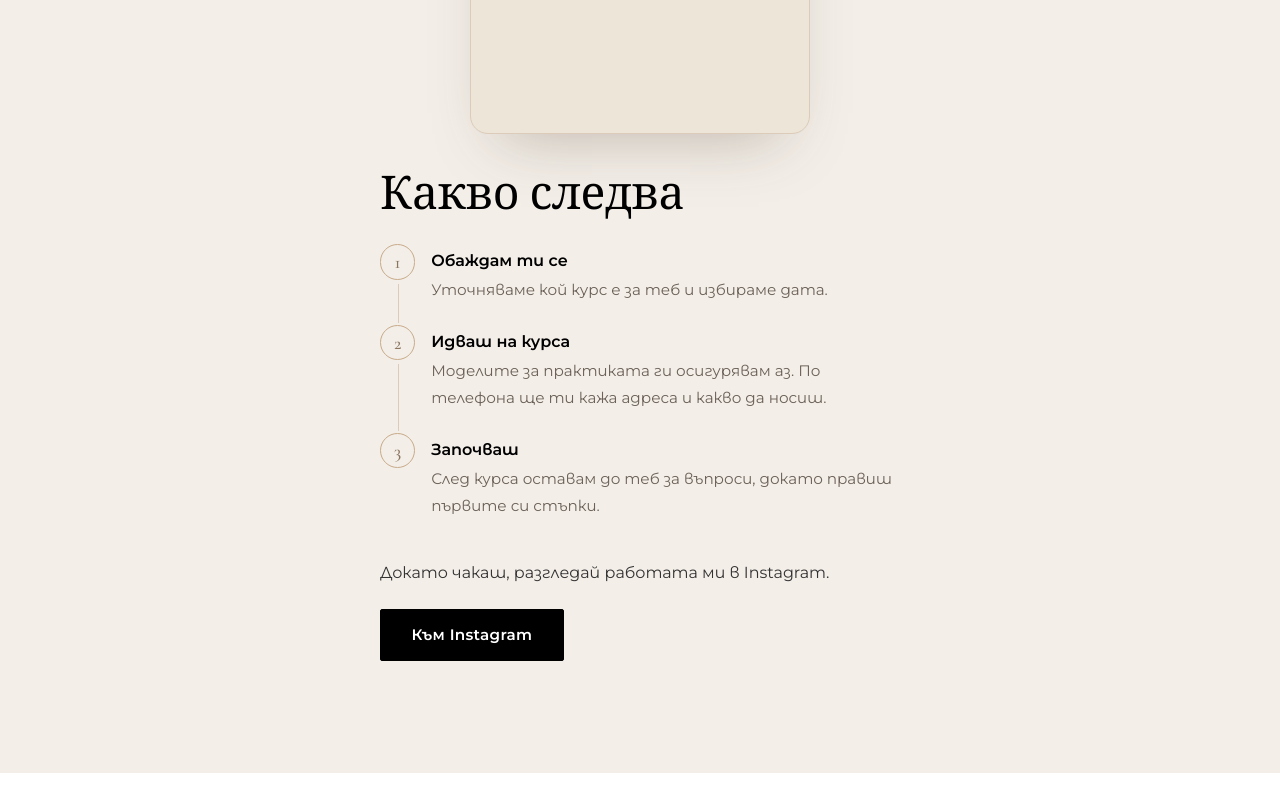
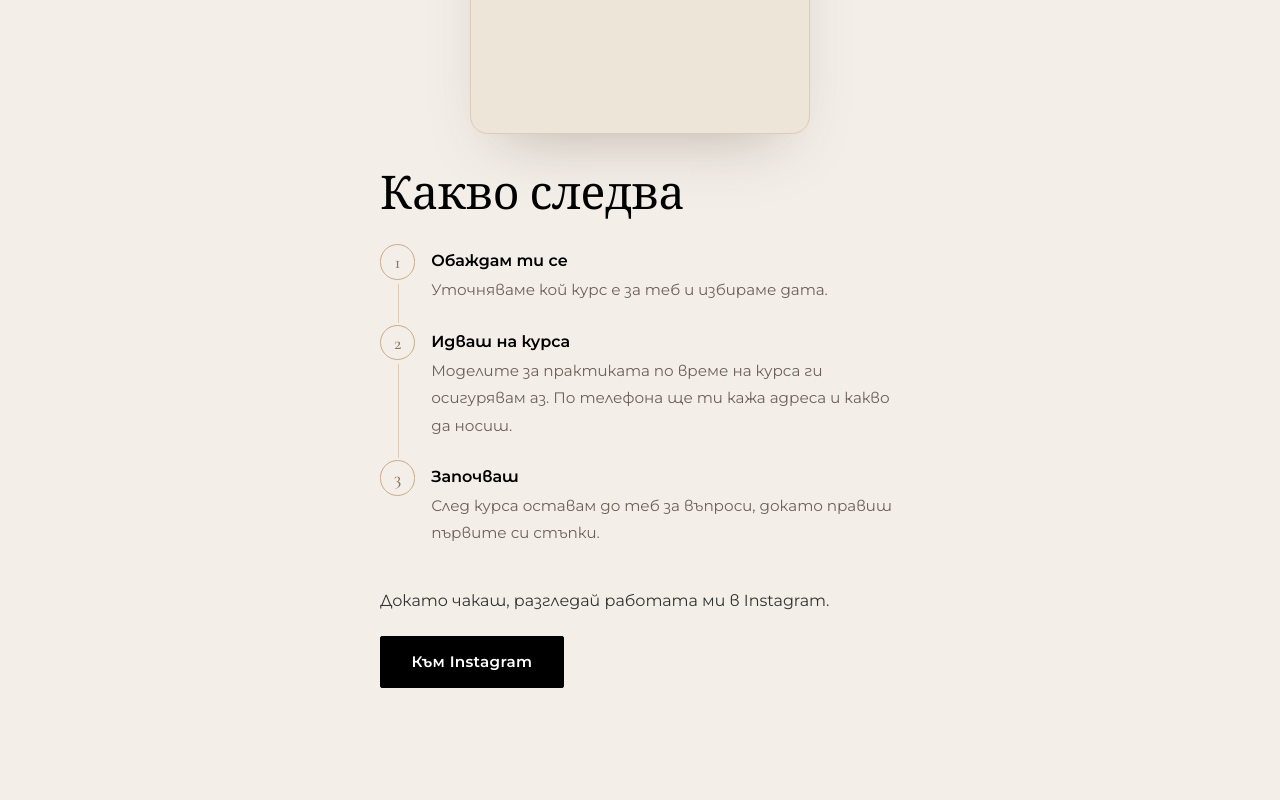
Before and after one commit to simonadzhebelova/Simona-brows, a plain HTML site: page kurs/blagodarya/index.html in a window 1280 px wide. Shown: the part 859-1659 px from the top of the page. Before the commit the page ends 1632 px from the top, so only its background shows below. Drawn offline with nearby package versions, Linux system fonts and the light colour scheme.

Commit message:
Моделите: „по време на курса“

```diff
--- a/kurs/blagodarya/index.html
+++ b/kurs/blagodarya/index.html
@@ -33,7 +33,7 @@
       <h2>Какво следва</h2>
       <ol class="steps">
         <li><strong>Обаждам ти се</strong><span>Уточняваме кой курс е за теб и избираме дата.</span></li>
-        <li><strong>Идваш на курса</strong><span>Моделите за практиката ги осигурявам аз. По телефона ще ти кажа адреса и какво да носиш.</span></li>
+        <li><strong>Идваш на курса</strong><span>Моделите за практиката по време на курса ги осигурявам аз. По телефона ще ти кажа адреса и какво да носиш.</span></li>
         <li><strong>Започваш</strong><span>След курса оставам до теб за въпроси, докато правиш първите си стъпки.</span></li>
       </ol>
       <p style="margin-top:1rem">Докато чакаш, разгледай работата ми в Instagram.</p>
```
Also changed, not shown: kurs/index.html (+1 -1 lines).
